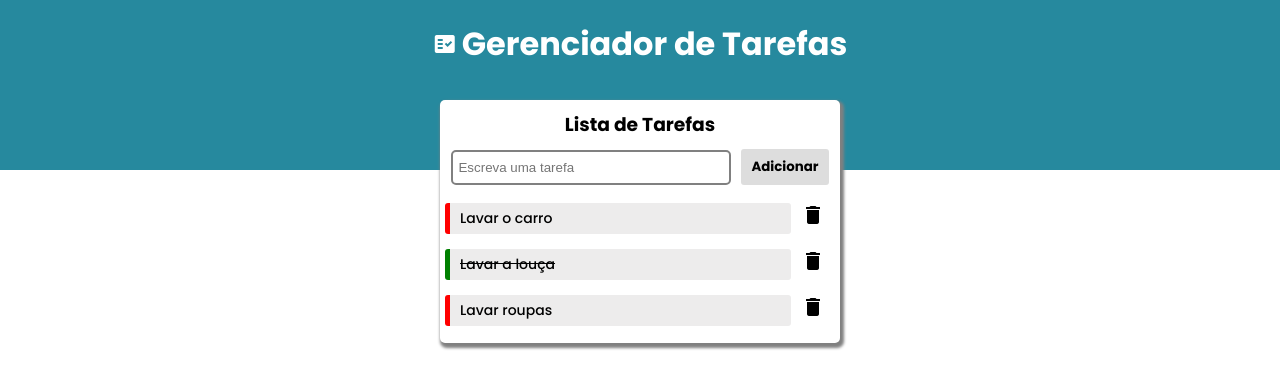
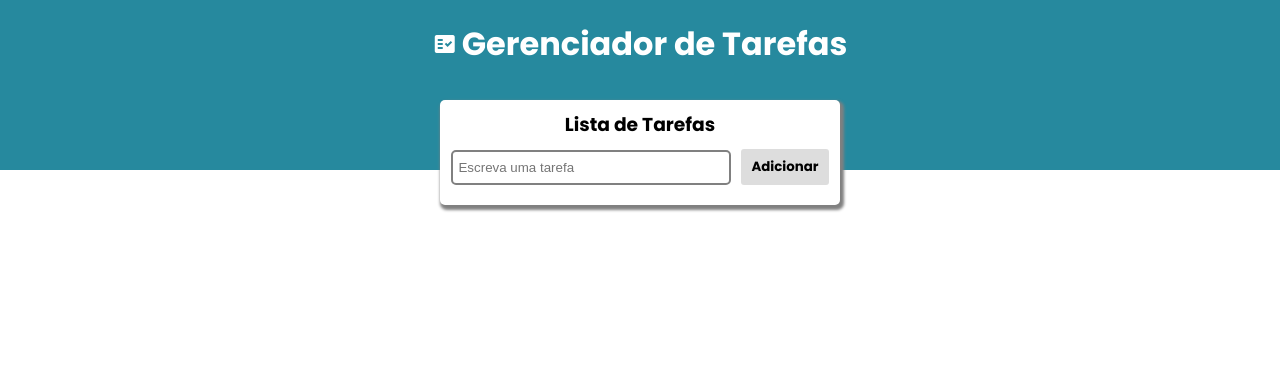
Before and after one commit to Jcassio-dev/ToDoList-Angular, an Angular app: page / in a window 1280 px wide. Shown: the top 388 px of the page. Built offline with nearby package versions, Linux system fonts and the light colour scheme.

Commit message:
add localstorage

```diff
--- a/src/app/tarefa/tarefa.component.ts
+++ b/src/app/tarefa/tarefa.component.ts
@@ -6,15 +6,15 @@ import { Component, OnInit } from '@angular/core';
   styleUrls: ['./tarefa.component.css']
 })
 export class TarefaComponent implements OnInit{
+  TAREFA_KEY = 'tarefa_key'
   listaTarefas : any[] = [];
-  estado: boolean = false;
+
 
   ngOnInit(): void {
-    this.listaTarefas = [
-      {id: 0, nome: 'Lavar o carro', concluido: false},
-      {id: 1, nome: 'Lavar a louça', concluido: true},
-      {id: 2, nome: 'Lavar roupas', concluido: false}
-    ]
+    const tarefas = localStorage.getItem(this.TAREFA_KEY)
+    if(tarefas){
+      this.listaTarefas = JSON.parse(tarefas)
+    }
   }
 
 
@@ -25,10 +25,12 @@ export class TarefaComponent implements OnInit{
     const tarefaEncontrada = this.listaTarefas.find(tarefa => tarefa.nome.toLowerCase() == nomeTarefa.toLowerCase())
 
     tarefaEncontrada ? alert('Essa tarefa já existe!') : this.listaTarefas.push({id: this.listaTarefas.length, nome:nomeTarefa, concluido: false});
+    this.saveInLocalStorage();
   }
 
   deletar(idTarefa: number){
-    this.listaTarefas = this.listaTarefas.filter(tarefa => tarefa.id !== idTarefa)
+    this.listaTarefas = this.listaTarefas.filter(tarefa => tarefa.id !== idTarefa);
+    this.saveInLocalStorage();
   }
 
   handleChangeConcluidoState(idTarefa: number){
@@ -37,6 +39,10 @@ export class TarefaComponent implements OnInit{
         tarefa.concluido = !tarefa.concluido
       }
     })
+    this.saveInLocalStorage();
+  }
 
+  saveInLocalStorage(){
+    localStorage.setItem(this.TAREFA_KEY, JSON.stringify(this.listaTarefas));
   }
 }
```
